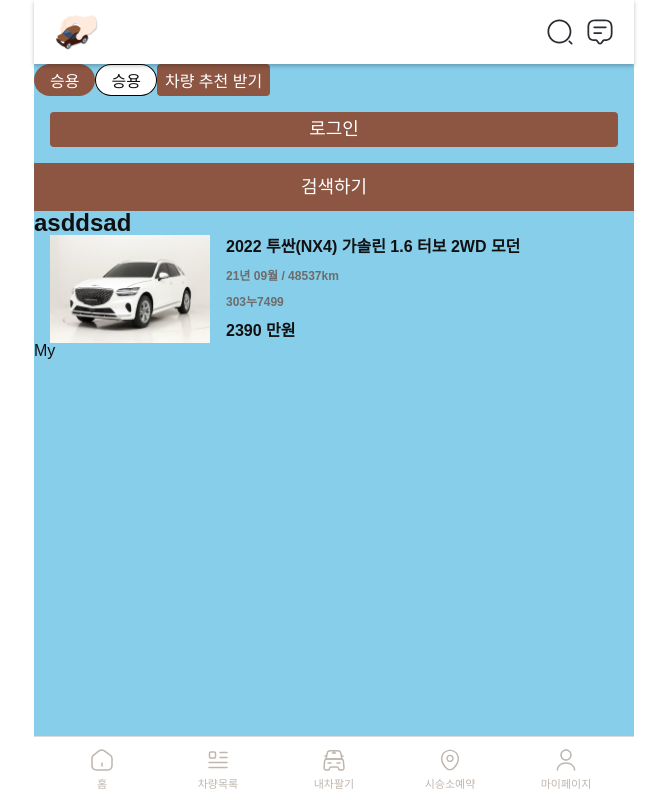
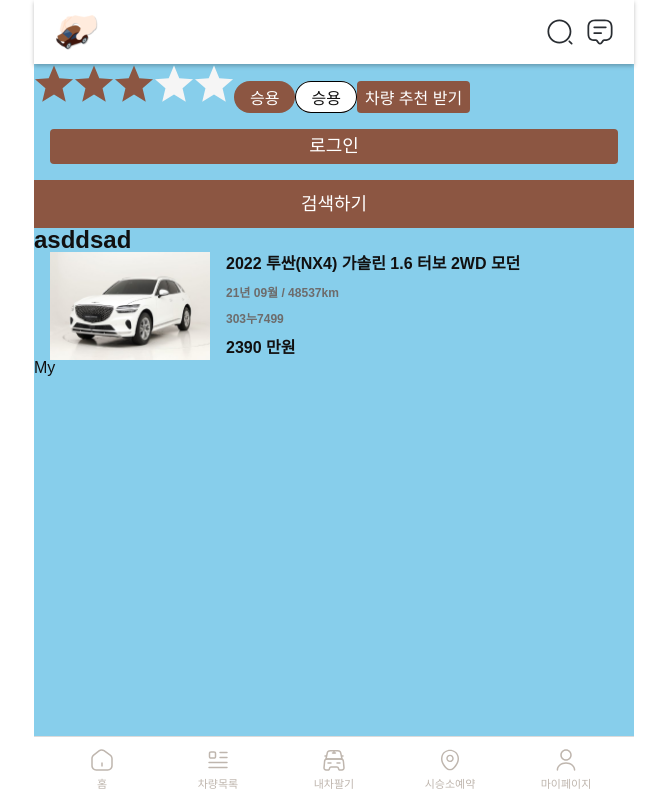
Before and after one commit to hyundai-autoever-third-project-team4/CarMarketplaceApp-FE, a React (Vite) app: page /my/payment in a window 1280 px wide. Shown: the whole page, without its empty margins (306-973 px from the left). Built offline with nearby package versions, Linux system fonts and the light colour scheme; a web font is replaced by a local one.

Commit message:
feat: ratingChart 컴포넌트 개발

```diff
--- a/package.json
+++ b/package.json
@@ -10,6 +10,10 @@
     "preview": "vite preview"
   },
   "dependencies": {
+    "@emotion/react": "^11.14.0",
+    "@emotion/styled": "^11.14.0",
+    "@mui/material": "^6.3.1",
+    "@mui/styled-engine-sc": "^6.3.1",
     "@tanstack/react-query": "^5.63.0",
     "@tanstack/react-query-devtools": "^5.63.0",
     "axios": "^1.7.9",
--- a/src/app/App.tsx
+++ b/src/app/App.tsx
@@ -7,14 +7,20 @@ import { CarCard } from "@/shared/ui/CarCard";
 import { Text } from "@/shared/ui/Text";
 import { Button } from "@/shared/ui/Button";
 import { RadioButton } from "@/shared/ui/RadioButton";
+import { RatingChart } from "@/shared/ui/RatingChart";
+import { useState } from "react";
 
 function App() {
+  const [value, setRaiting] = useState<number>(3);
+
+  console.log(value);
   const warning = () => {
     alert("ㅂㅈㄷㅇ");
   };
   return (
     <S.Container>
       <Header />
+      <RatingChart rate={value} setRating={setRaiting} />
       <RadioButton isChecked={true} text="승용" />
       <RadioButton isChecked={false} text="승용" />
       <Button text="차량 추천 받기" size="small" buttonClick={warning} />
--- a/src/shared/ui/DynamicSVG/DynamicSVG.tsx
+++ b/src/shared/ui/DynamicSVG/DynamicSVG.tsx
@@ -1,4 +1,12 @@
 import { useState, useEffect } from "react";
+
+interface DynamicSVGProps {
+  svgUrl: string;
+  color: string;
+  width: number;
+  height: number;
+  alt?: string;
+}
 
 const DynamicSVG = ({
   svgUrl,
@@ -7,13 +15,7 @@ const DynamicSVG = ({
   height = 24,
   alt = "icon",
   ...props
-}: {
-  svgUrl: string;
-  color: string;
-  width: number;
-  height: number;
-  alt?: string;
-}) => {
+}: DynamicSVGProps) => {
   const [svgContent, setSvgContent] = useState("");
 
   const toBase64 = (str: string) => {
--- a/src/shared/ui/RatingChart/index.ts
+++ b/src/shared/ui/RatingChart/index.ts
@@ -0,0 +1 @@
+export { RatingChart } from "./ui/RatingChart";
--- /dev/null
+++ b/src/shared/ui/RatingChart/model/RatingChart.type.ts
@@ -0,0 +1,5 @@
+export interface RatingChartProps {
+  rate: number;
+  readOnly?: boolean;
+  setRating: (value: number) => void;
+}
--- /dev/null
+++ b/src/shared/ui/RatingChart/ui/RatingChart.tsx
@@ -0,0 +1,35 @@
+import { Rating } from "@mui/material";
+import starIcon from "../../../assets/star.svg";
+import theme from "@/shared/styles/theme";
+import DynamicSVG from "../../DynamicSVG/DynamicSVG";
+import { RatingChartProps } from "../model/RatingChart.type";
+
+export function RatingChart({ rate, readOnly, setRating }: RatingChartProps) {
+  return (
+    <Rating
+      name="RatingChart"
+      onChange={(_, value) => {
+        setRating(Number(value));
+      }}
+      value={rate}
+      precision={readOnly ? 0.1 : 0.5}
+      readOnly={readOnly}
+      icon={
+        <DynamicSVG
+          svgUrl={starIcon}
+          width={40}
+          height={40}
+          color={theme.colors.primary4}
+        />
+      }
+      emptyIcon={
+        <DynamicSVG
+          svgUrl={starIcon}
+          width={40}
+          height={40}
+          color={theme.colors.lightGray}
+        />
+      }
+    />
+  );
+}
```
Also changed, not shown: src/shared/assets/star.svg (added), src/shared/ui/RatingChart/ui/RatingChart.style.ts (added), 1 other file (tests, documents, lock files or other folders).
